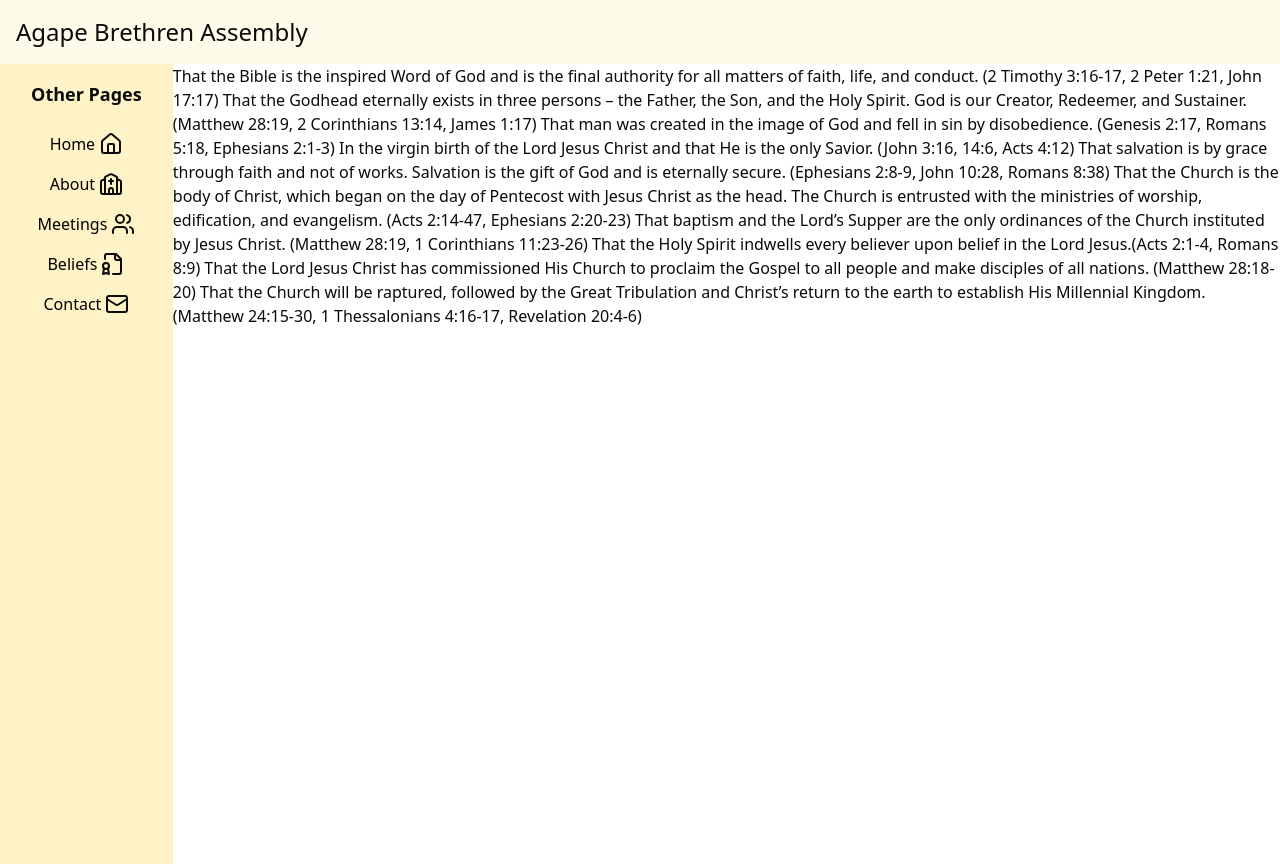
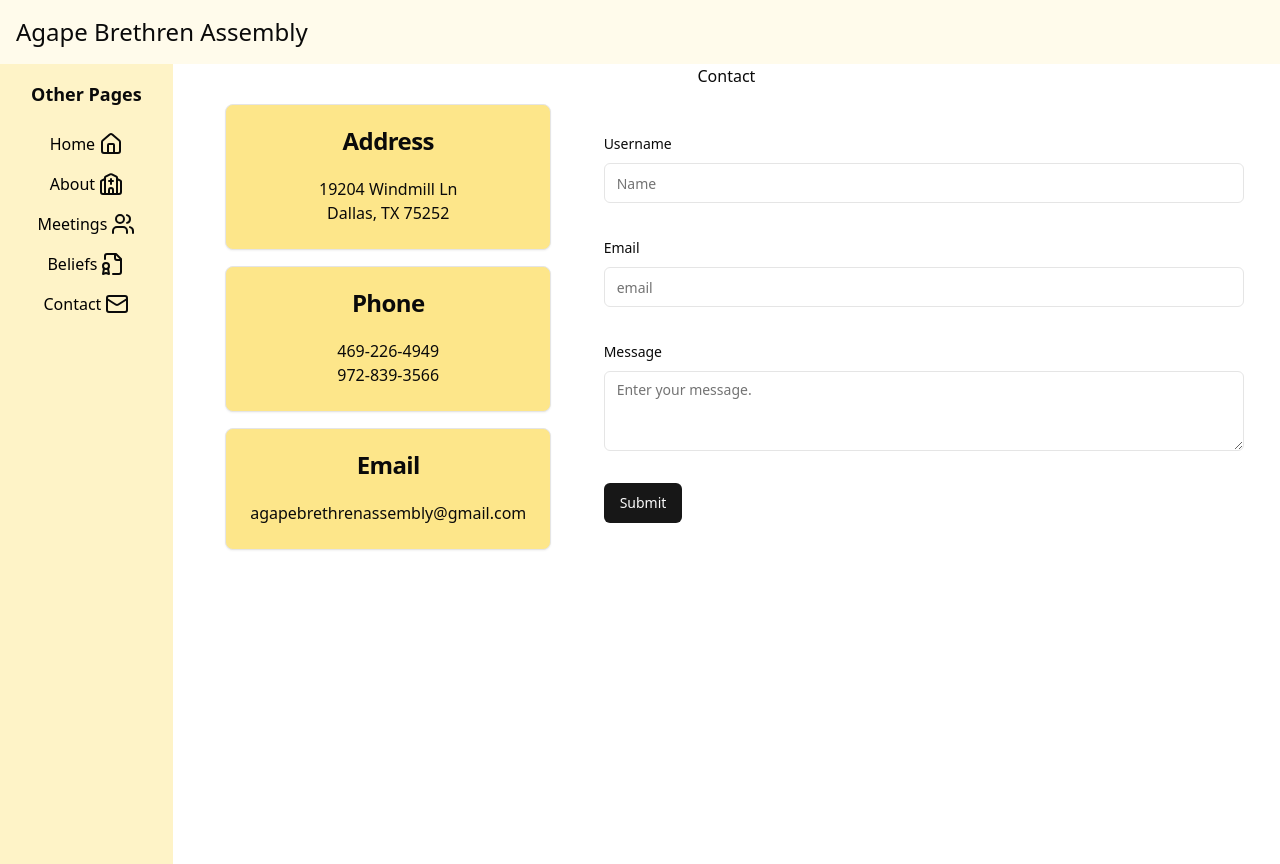
Before and after one commit to NoelVarghese2006/aba_update, a Next.js app: page /contact in a window 1280 px wide. Built offline with nearby package versions, Linux system fonts and the light colour scheme.

Commit message:
conatactpage

```diff
--- a/app/contact/page.tsx
+++ b/app/contact/page.tsx
@@ -1,17 +1,116 @@
+"use client"
+
+import { Button } from "@/components/ui/button"
+import { Card, CardContent, CardHeader, CardTitle } from "@/components/ui/card"
+import { Form, FormControl, FormDescription, FormField, FormItem, FormLabel, FormMessage } from "@/components/ui/form"
+import { Input } from "@/components/ui/input"
+import { Textarea } from "@/components/ui/textarea"
+
+import { zodResolver } from "@hookform/resolvers/zod"
+import { useForm } from "react-hook-form"
+import { z } from "zod"
+
+const formSchema = z.object({
+  name: z.string().min(2).max(50),
+  email: z.string().email(),
+  message: z.string()
+})
+
 
 function Contact() {
+    const form = useForm<z.infer<typeof formSchema>>({
+      resolver: zodResolver(formSchema),
+      defaultValues: {
+        name: "",
+        email: "",
+        message: ""
+      },
+    })
+
+    function onSubmit(values: z.infer<typeof formSchema>) {
+      console.log(values)
+    }
+
+
     return (
-      <div className="">
-        That the Bible is the inspired Word of God and is the final authority for all matters of faith, life, and conduct. (2 Timothy 3:16-17, 2 Peter 1:21, John 17:17)
-        That the Godhead eternally exists in three persons – the Father, the Son, and the Holy Spirit. God is our Creator, Redeemer, and Sustainer. (Matthew 28:19, 2 Corinthians 13:14, James 1:17)
-        That man was created in the image of God and fell in sin by disobedience. (Genesis 2:17, Romans 5:18, Ephesians 2:1-3)
-        In the virgin birth of the Lord Jesus Christ and that He is the only Savior. (John 3:16, 14:6, Acts 4:12)
-        That salvation is by grace through faith and not of works. Salvation is the gift of God and is eternally secure. (Ephesians 2:8-9, John 10:28, Romans 8:38)
-        That the Church is the body of Christ, which began on the day of Pentecost with Jesus Christ as the head. The Church is entrusted with the ministries of worship, edification, and evangelism. (Acts 2:14-47, Ephesians 2:20-23)
-        That baptism and the Lord’s Supper are the only ordinances of the Church instituted by Jesus Christ. (Matthew 28:19, 1 Corinthians 11:23-26)
-        That the Holy Spirit indwells every believer upon belief in the Lord Jesus.(Acts 2:1-4, Romans 8:9)
-        That the Lord Jesus Christ has commissioned His Church to proclaim the Gospel to all people and make disciples of all nations. (Matthew 28:18-20)
-        That the Church will be raptured, followed by the Great Tribulation and Christ’s return to the earth to establish His Millennial Kingdom. (Matthew 24:15-30, 1 Thessalonians 4:16-17, Revelation 20:4-6)
+      <div className="flex flex-col w-screen">
+      <h1 className="flex flex-row h-fit justify-center">Contact</h1>
+      <div className="flex flex-col md:flex-row justify-evenly w-full items-center">
+        <div className="flex flex-col justify-evenly w-fit m-4">
+          <Card className="bg-amber-200 w-full mb-4">
+              <CardHeader>
+                  <CardTitle className="flex justify-center">Address</CardTitle>
+              </CardHeader>
+              <CardContent className="flex flex-col justify-center items-center">
+                <div>19204 Windmill Ln</div>
+                <div>Dallas, TX 75252</div>
+              </CardContent>
+          </Card>
+          <Card className="bg-amber-200 w-full mb-4">
+              <CardHeader>
+                  <CardTitle className="flex justify-center">Phone</CardTitle>
+              </CardHeader>
+              <CardContent className="flex flex-col justify-center items-center">
+                <div>469-226-4949</div>
+                <div>972-839-3566</div>
+              </CardContent>
+          </Card>
+          <Card className="bg-amber-200 w-full">
+              <CardHeader>
+                  <CardTitle className="flex justify-center">Email</CardTitle>
+              </CardHeader>
+              <CardContent className="flex flex-col justify-center items-center">
+                <div>agapebrethrenassembly@gmail.com</div>
+              </CardContent>
+          </Card>
+        </div>
+        <div className="flex flex-col justify-evenly min-w-fit w-[50vw]">
+          <Form {...form}>
+            <form onSubmit={form.handleSubmit(onSubmit)} className="space-y-8">
+              <FormField
+                control={form.control}
+                name="name"
+                render={({ field }) => (
+                  <FormItem>
+                    <FormLabel>Username</FormLabel>
+                    <FormControl>
+                      <Input placeholder="Name" {...field} />
+                    </FormControl>
+                    <FormMessage />
+                  </FormItem>
+                )}
+              />
+              <FormField
+                control={form.control}
+                name="email"
+                render={({ field }) => (
+                  <FormItem>
+                    <FormLabel>Email</FormLabel>
+                    <FormControl>
+                      <Input placeholder="email" {...field} />
+                    </FormControl>
+                    <FormMessage />
+                  </FormItem>
+                )}
+              />
+              <FormField
+                control={form.control}
+                name="message"
+                render={({ field }) => (
+                  <FormItem>
+                    <FormLabel>Message</FormLabel>
+                    <FormControl>
+                      <Textarea placeholder="Enter your message."/>
+                    </FormControl>
+                    <FormMessage />
+                  </FormItem>
+                )}
+              />
+              <Button type="submit">Submit</Button>
+            </form>
+          </Form>
+        </div>
+      </div>
       </div>
     )
   }
--- a/components/Sidebar.tsx
+++ b/components/Sidebar.tsx
@@ -26,12 +26,12 @@ function Sidebar() {
 
   return (
     <>
-    <div className="md:hidden bg-amber-100 h-screen p-4">
+    <div className="md:hidden bg-amber-100 min-h-screen h-auto p-4">
         <div onClick={openSheet}>
             <Menu className="hover:text-red-800"/>
         </div>
         <Sheet open={sheetOpen}>
-        <SheetContent side={'left'} className="w-52 bg-amber-100">
+        <SheetContent side={'left'} className="w-52 bg-amber-100 min-h-screen">
             <SheetTitle className="flex items-center justify-center">Other Pages</SheetTitle>
             <div className="flex flex-col items-center justify-center w-full gap-4 my-6" onClick={openSheet}>
                     <PageLink text='Home' link='/' img='House'/>
--- /dev/null
+++ b/components/ui/textarea.tsx
@@ -0,0 +1,22 @@
+import * as React from "react"
+
+import { cn } from "@/lib/utils"
+
+const Textarea = React.forwardRef<
+  HTMLTextAreaElement,
+  React.ComponentProps<"textarea">
+>(({ className, ...props }, ref) => {
+  return (
+    <textarea
+      className={cn(
+        "flex min-h-[80px] h-auto w-full rounded-md border border-input bg-background px-3 py-2 text-base ring-offset-background placeholder:text-muted-foreground focus-visible:outline-none focus-visible:ring-2 focus-visible:ring-ring focus-visible:ring-offset-2 disabled:cursor-not-allowed disabled:opacity-50 md:text-sm",
+        className
+      )}
+      ref={ref}
+      {...props}
+    />
+  )
+})
+Textarea.displayName = "Textarea"
+
+export { Textarea }
```
